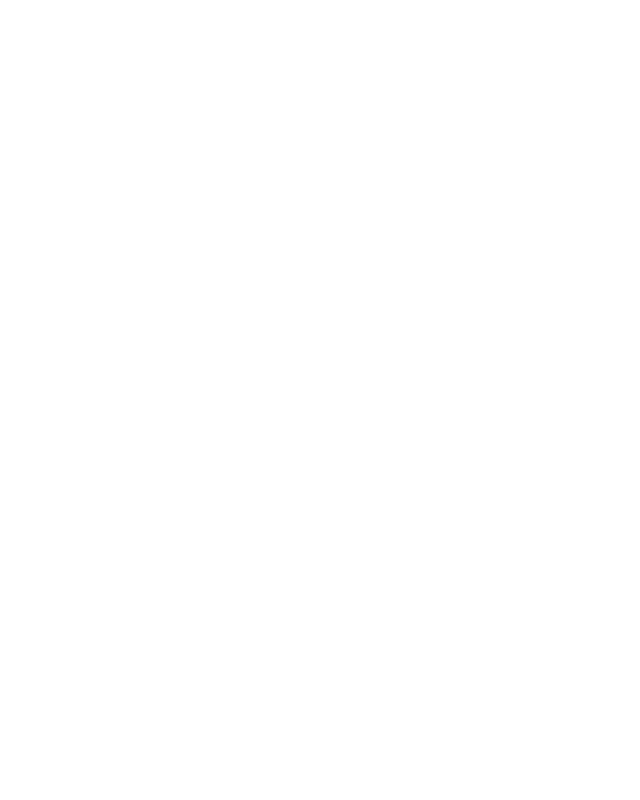
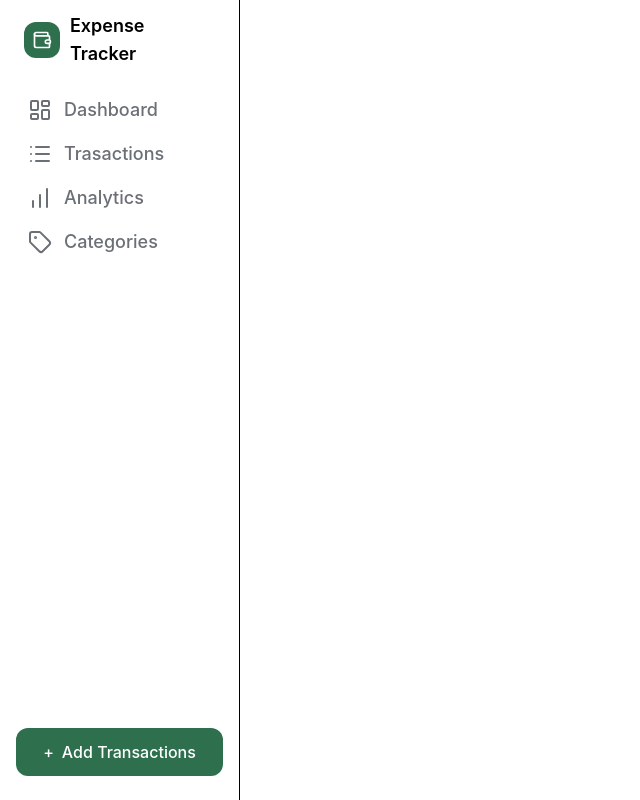
Before and after one commit to dineshkhichar569/expense-tracker, a React (Vite) app in the folder client/: page / in a window 1280 px wide. Shown: the whole page, without its empty margins (0-640 px from the left). Built offline with nearby package versions, Linux system fonts and the light colour scheme.

Commit message:
feat(client): implement Sidebar component and update App structure

```diff
--- a/client/src/App.css
+++ b/client/src/App.css
@@ -0,0 +1 @@
+@import "tailwindcss";
--- a/client/src/App.jsx
+++ b/client/src/App.jsx
@@ -1,10 +1,12 @@
 import { useState } from 'react'
 import './App.css'
+import Sidebar from './components/layout/Sidebar'
 
 function App() {
   return (
-    <>
-    </>
+    <div>
+      <Sidebar/>
+    </div>
   )
 }
 
--- /dev/null
+++ b/client/src/components/layout/Sidebar.jsx
@@ -0,0 +1,48 @@
+import React from "react";
+import {
+  ChartNoAxesColumnIncreasing,
+  LayoutDashboard,
+  List,
+  Tag,
+  Wallet,
+} from "lucide-react";
+
+function Sidebar() {
+  const sidebarItems = [
+    { icon: <LayoutDashboard />, value: "Dashboard" },
+    { icon: <List />, value: "Trasactions" },
+    { icon: <ChartNoAxesColumnIncreasing />, value: "Analytics" },
+    { icon: <Tag />, value: "Categories" },
+  ];
+  return (
+    <div className="w-60 px-4 py-6 bg-white h-screen flex flex-col border-r">
+      <div className="flex items-center gap-2.5 h-8 px-2">
+        <div className="w-9 h-9 rounded-xl bg-[#2E6F4E] flex items-center justify-center text-white">
+          <Wallet className="w-5 h-5" />
+        </div>
+        <span className="font-semibold text-lg">Expense Tracker</span>
+      </div>
+      <div className="flex flex-col gap-1 justify-between h-full mt-8">
+        <div>
+          {sidebarItems.map((item, index) => (
+            <div
+              key={index}
+              className="flex items-center gap-3 h-11 px-3 rounded-xl hover:bg-[#EAF2ED] hover:text-[#2E6F4E] font-medium text-lg cursor-pointer transition-all duration-150 text-[#6B6F76]"
+            >
+              <div>{item.icon}</div>
+              <span>{item.value}</span>
+            </div>
+          ))}
+        </div>
+        <div className="flex gap-2 items-center justify-center w-full h-12 bg-[#2E6F4E] text-white font-medium rounded-xl hover:bg-[#245A3F] cursor-pointer transition-all duration-150">
+            <div>
+                +
+            </div>
+            <span>Add Transactions</span>
+        </div>
+      </div>
+    </div>
+  );
+}
+
+export default Sidebar;
--- a/client/src/index.css
+++ b/client/src/index.css
@@ -0,0 +1 @@
+@import "tailwindcss";
```
Also changed, not shown: client/src/components/layout/MainLayout.jsx (added).
